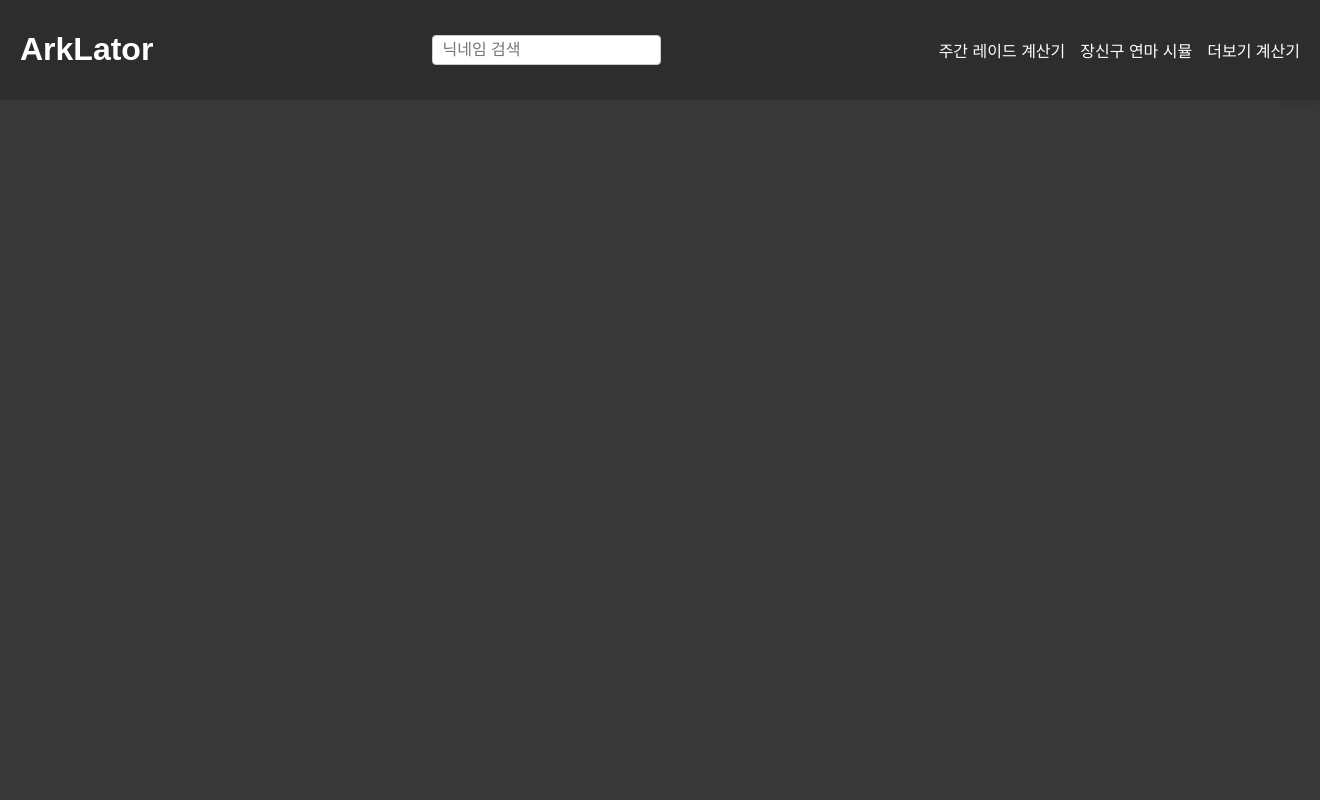
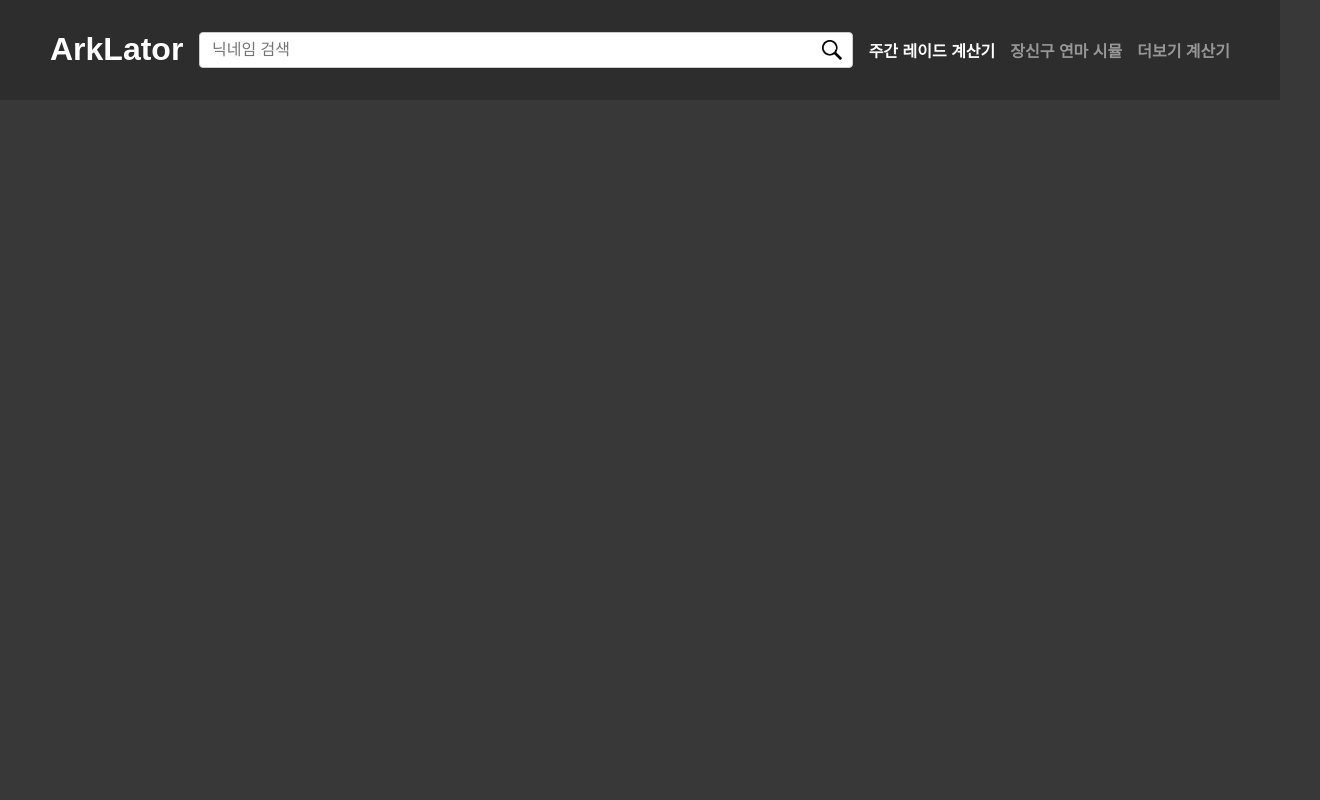
Before and after one commit to jsj487/RaidCalculate, a React (Create React App) app: page / in a window 1280 px wide. Shown: the top 800 px of the page, 1320 px wide, since content can reach past the window. Built offline with nearby package versions, Linux system fonts and the light colour scheme.

Commit message:
UI update

```diff
--- a/src/components/Layout.tsx
+++ b/src/components/Layout.tsx
@@ -1,16 +1,17 @@
 import React, { useState, createContext, useContext, useEffect } from "react";
+import { Link, useLocation } from "react-router-dom";
+
 import { useNavigate } from "react-router-dom";
 import axios from "axios";
 import styled from "styled-components";
 
 const Header = styled.header`
-  width: 100%;
   background-color: #2d2d2d;
   color: white;
   display: flex;
   justify-content: space-between;
   align-items: center;
-  padding: 10px 20px;
+  padding: 10px 50px;
   box-shadow: 0px 4px 8px rgba(0, 0, 0, 0.1);
 `;
 
@@ -19,26 +20,36 @@ const Nav = styled.nav`
   gap: 15px;
 `;
 
-const NavLink = styled.a`
-  color: white;
+const NavLink = styled(Link)<{ isActive: boolean }>`
+  color: ${(props) => (props.isActive ? "white" : "rgba(255, 255, 255, 0.5)")};
   text-decoration: none;
   font-size: 16px;
-  font-weight: 500;
+  font-weight: 700;
+  transition: color 0.2s;
 
   &:hover {
-    text-decoration: underline;
+    color: white;
   }
 `;
 
 const SearchInput = styled.input`
-  padding: 5px 10px;
+  width: 600px; /* 너비 지정 */
+  padding: 0.5rem 2.5rem 0.5rem 0.75rem; /* 아이콘 공간을 위해 오른쪽 패딩 조정 */
   border: 1px solid #ccc;
   border-radius: 4px;
   font-size: 16px;
+  background-image: url(${process.env
+    .PUBLIC_URL}/img/search.png); /* 아이콘 경로 설정 */
+  background-repeat: no-repeat;
+  background-size: 20px; /* 아이콘 크기 */
+  background-position: right 10px center; /* 아이콘 위치 조정 */
+
+  @media (max-width: 768px) {
+    width: 200px; /* 작은 화면에서는 너비를 줄임 */
+  }
 `;
 
 const Footer = styled.footer`
-  width: 100%;
   background-color: #2d2d2d;
   color: white;
   text-align: center;
@@ -71,6 +82,7 @@ export const useLayoutContext = () => {
 
 const Layout: React.FC<{ children: React.ReactNode }> = ({ children }) => {
   const navigate = useNavigate();
+  const location = useLocation(); // 현재 경로 가져오기
 
   const BASE_URL =
     process.env.NODE_ENV === "production"
@@ -192,9 +204,24 @@ const Layout: React.FC<{ children: React.ReactNode }> = ({ children }) => {
             onKeyDown={handleSearchKeyPress}
           />
           <Nav>
-            <NavLink href="#weekly-raid-calculator">주간 레이드 계산기</NavLink>
-            <NavLink href="#accessory-simulator">장신구 연마 시뮬</NavLink>
-            <NavLink href="#more-tools">더보기 계산기</NavLink>
+            <NavLink
+              to="/"
+              isActive={location.pathname === "/"} // 현재 경로 비교
+            >
+              주간 레이드 계산기
+            </NavLink>
+            <NavLink
+              to="/accessory-simulator"
+              isActive={location.pathname === "/accessory-simulator"} // 현재 경로 비교
+            >
+              장신구 연마 시뮬
+            </NavLink>
+            <NavLink
+              to="/more-tools"
+              isActive={location.pathname === "/more-tools"} // 현재 경로 비교
+            >
+              더보기 계산기
+            </NavLink>
           </Nav>
         </Header>
         {loading && <p>검색 중...</p>}
@@ -203,7 +230,7 @@ const Layout: React.FC<{ children: React.ReactNode }> = ({ children }) => {
 
         <Footer>
           <p>© 2024 ArkLator. 모든 권리 보유.</p>
-          <p>문의: support@arklator.com</p>
+          <p>문의: jsj487@naver.com</p>
         </Footer>
       </div>
     </LayoutContext.Provider>
--- a/src/components/Modal.tsx
+++ b/src/components/Modal.tsx
@@ -1,6 +1,16 @@
 // Modal.tsx - 이미지 모달 컴포넌트
 import React, { useEffect } from "react";
+import { keyframes } from "styled-components";
 import styled from "styled-components";
+
+const slideIn = keyframes`
+  from {
+    transform: translateY(-15%);
+  }
+  to {
+    transform: translateY(0);
+  }
+`;
 
 const ModalOverlay = styled.div`
   position: fixed;
@@ -20,6 +30,7 @@ const ModalImage = styled.img`
   max-height: 80%;
   border-radius: 8px;
   object-fit: contain;
+  animation: ${slideIn} 0.5s ease-out;
 `;
 
 interface ModalProps {
--- a/src/pages/MainPage.tsx
+++ b/src/pages/MainPage.tsx
@@ -90,6 +90,7 @@ const CharacterImage = styled.img`
   height: 270px;
   object-fit: cover;
   border-radius: 8px;
+  cursor: pointer;
 
   @media (max-width: 768px) {
     height: 200px;
@@ -134,6 +135,7 @@ const AddCharacterButton = styled(CharacterCard)`
   background-color: #383838;
   border: 2px dashed #ffffff; /* 점선 테두리 */
   cursor: pointer;
+  transition: all 0.3s;
 
   &:hover {
     border-color: #ffffff6b; /* 호버 시 색상 변경 */
@@ -176,6 +178,7 @@ const CharacterListModal = styled.div`
   flex-direction: column;
   padding: 20px;
   overflow-y: auto;
+  animation: ${slideIn} 0.5s ease-out;
 `;
 
 const CharacterListItem = styled.div`
@@ -203,8 +206,13 @@ const BoxContent = styled.div`
   color: #333;
 `;
 
-const GoldInputBox = styled.div`
+const GoldBoxContainer = styled.div`
+  display: flex;
+  gap: 20px; /* 두 박스 간 간격 */
   margin: 20px 0;
+`;
+
+const GoldBox = styled.div`
   font-size: 18px;
   font-weight: bold;
   color: #333;
@@ -214,7 +222,9 @@ const GoldInputBox = styled.div`
   box-shadow: 0 4px 8px rgba(0, 0, 0, 0.1);
   display: flex;
   align-items: center;
-  gap: 10px;
+  gap: 10px; /* 레이블과 입력 필드 간 간격 */
+  justify-content: space-between; /* 레이블과 입력 필드 정렬 */
+  width: fit-content;
 `;
 
 const GoldInput = styled.input`
@@ -263,13 +273,21 @@ const MainPage = () => {
     const storedConsumedGold = localStorage.getItem("consumedGold");
     return storedConsumedGold ? parseInt(storedConsumedGold, 10) : 0;
   });
-  const handleConsumedGoldChange = (e: React.ChangeEvent<HTMLInputElement>) => {
-    const value = parseInt(e.target.value, 10) || 0;
-    setConsumedGold(value);
+  const [extraGold, setExtraGold] = useState<number>(() => {
+    const storedExtraGold = localStorage.getItem("extraGold");
+    return storedExtraGold ? parseInt(storedExtraGold, 10) : 0;
+  });
+
+  const handleImageClick = (image: string) => {
+    setModalImage(image);
   };
+
   useEffect(() => {
     localStorage.setItem("consumedGold", consumedGold.toString());
   }, [consumedGold]);
+  useEffect(() => {
+    localStorage.setItem("extraGold", extraGold.toString());
+  }, [extraGold]);
 
   const [activeCharacters, setActiveCharacters] = useState<string[]>(() => {
     const storedActiveCharacters = localStorage.getItem("activeCharacters");
@@ -429,7 +447,7 @@ const MainPage = () => {
     };
   }, [isCharacterListModalOpen]);
 
-  const netGold = totalGold - consumedGold;
+  const netGold = totalGold - consumedGold + extraGold;
 
   return (
     <Container>
@@ -455,6 +473,7 @@ const MainPage = () => {
                 <CharacterImage
                   src={char?.CharacterImage || "/img/default-character.png"}
                   alt={char?.CharacterName || "No Character Selected"}
+                  onClick={() => handleImageClick(char?.CharacterImage || "")}
                 />
                 <CharacterName>
                   {char?.CharacterName || "캐릭터 선택"}
@@ -475,14 +494,29 @@ const MainPage = () => {
             </AddCharacterButton>
           </CharacterRow>
 
-          <GoldInputBox>
-            <label htmlFor="consumedGold">소비 골드:</label>
-            <GoldInput
-              id="consumedGold"
-              value={consumedGold}
-              onChange={handleConsumedGoldChange}
-            />
-          </GoldInputBox>
+          <GoldBoxContainer>
+            <GoldBox>
+              <label htmlFor="consumedGold">소비 골드:</label>
+              <GoldInput
+                id="consumedGold"
+                value={consumedGold}
+                onChange={(e) =>
+                  setConsumedGold(parseInt(e.target.value, 10) || 0)
+                }
+              />
+            </GoldBox>
+
+            <GoldBox>
+              <label htmlFor="extraGold">추가 골드:</label>
+              <GoldInput
+                id="extraGold"
+                value={extraGold}
+                onChange={(e) =>
+                  setExtraGold(parseInt(e.target.value, 10) || 0)
+                }
+              />
+            </GoldBox>
+          </GoldBoxContainer>
 
           <TotalGoldBox>총 순이익 골드: {netGold}</TotalGoldBox>
           <RaidTable
```
Also changed, not shown: public/img/search.png (added).
